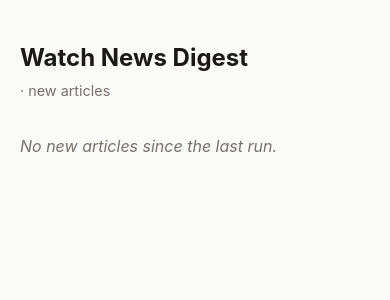
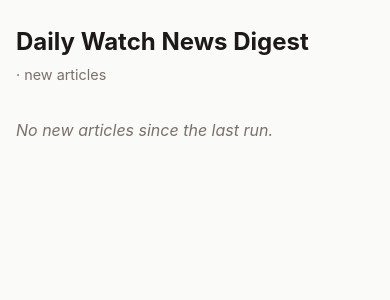
Before and after one commit to roman807/watch_news, a Python web app: template templates/digest.html.j2 in a window 390 px wide. Shown: the top 300 px of the page. Run offline with Jinja, Linux system fonts and the light colour scheme; the template is opened without the code that fills it, so the values that code supplies are empty.

Commit message:
Make mobile-friendly; rename title to Daily Watch News Digest
Add the missing viewport meta tag (mobile browsers were rendering at a
fake desktop width, so the existing responsive layout never actually
triggered) and refine the mobile sidebar/spacing rules for better touch
targets. Also update the page title/heading on both the digest and
archive pages to "Daily Watch News Digest".

Co-Authored-By: Claude Sonnet 5 <noreply@anthropic.com>

```diff
--- a/templates/_style.html.j2
+++ b/templates/_style.html.j2
@@ -51,17 +51,23 @@
   .sidebar a.sub { padding-left: 1.3rem; font-size: 0.8rem; }
   .wrap { flex: 1 1 auto; min-width: 0; max-width: 720px; }
   @media (max-width: 780px) {
-    .layout { flex-direction: column; }
+    body { padding: 1.5rem 1rem; }
+    .layout { flex-direction: column; gap: 1rem; }
     .sidebar {
       position: static;
       flex-direction: row;
       flex-wrap: wrap;
-      gap: 0.4rem 1rem;
+      gap: 0.5rem 0.75rem;
       padding-bottom: 0.75rem;
-      margin-bottom: 1rem;
+      margin-bottom: 0.5rem;
       border-bottom: 1px solid var(--border);
     }
-    .sidebar a { border-left: none; padding: 0.15rem 0; }
+    .sidebar a {
+      border-left: none;
+      padding: 0.35rem 0.55rem;
+      font-size: 0.85rem;
+    }
+    .sidebar a.sub { padding-left: 0.55rem; font-size: 0.8rem; }
   }
   h2.section {
     font-size: 1.2rem;
--- a/templates/archive_index.html.j2
+++ b/templates/archive_index.html.j2
@@ -2,13 +2,14 @@
 <html lang="en">
 <head>
 <meta charset="utf-8">
-<title>Watch News Digest — Archive</title>
+<meta name="viewport" content="width=device-width, initial-scale=1">
+<title>Daily Watch News Digest — Archive</title>
 {% include "_style.html.j2" %}
 </head>
 <body>
 <div class="container">
   <header>
-    <h1>Watch News Digest</h1>
+    <h1>Daily Watch News Digest</h1>
     <div class="meta">Archive — all daily digests, most recent first</div>
   </header>
 
--- a/templates/digest.html.j2
+++ b/templates/digest.html.j2
@@ -2,6 +2,7 @@
 <html lang="en">
 <head>
 <meta charset="utf-8">
+<meta name="viewport" content="width=device-width, initial-scale=1">
 <title>Watch News — {{ date_str }}</title>
 {% include "_style.html.j2" %}
 </head>
@@ -9,7 +10,7 @@
 <div class="container">
   {% if not grouped %}
     <header>
-      <h1>Watch News Digest</h1>
+      <h1>Daily Watch News Digest</h1>
       <div class="meta">{{ date_str }} {{ time_str }} · {{ total }} new article{{ "s" if total != 1 else "" }}</div>
     </header>
     <p class="empty">No new articles since the last run.</p>
@@ -26,7 +27,7 @@
     </nav>
     <div class="wrap">
       <header>
-        <h1>Watch News Digest</h1>
+        <h1>Daily Watch News Digest</h1>
         <div class="meta">{{ date_str }} {{ time_str }} · {{ total }} new article{{ "s" if total != 1 else "" }}</div>
       </header>
 
```
